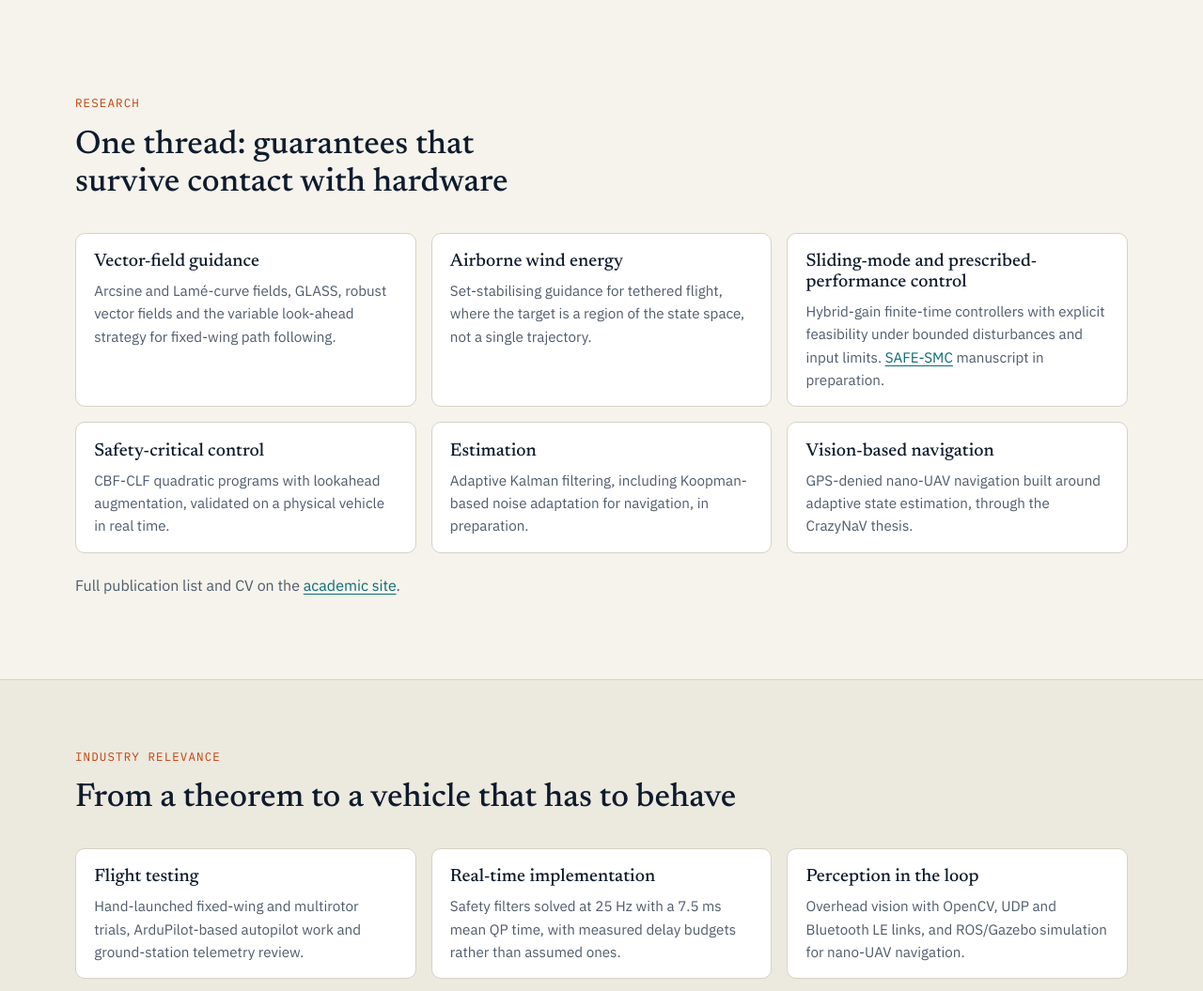
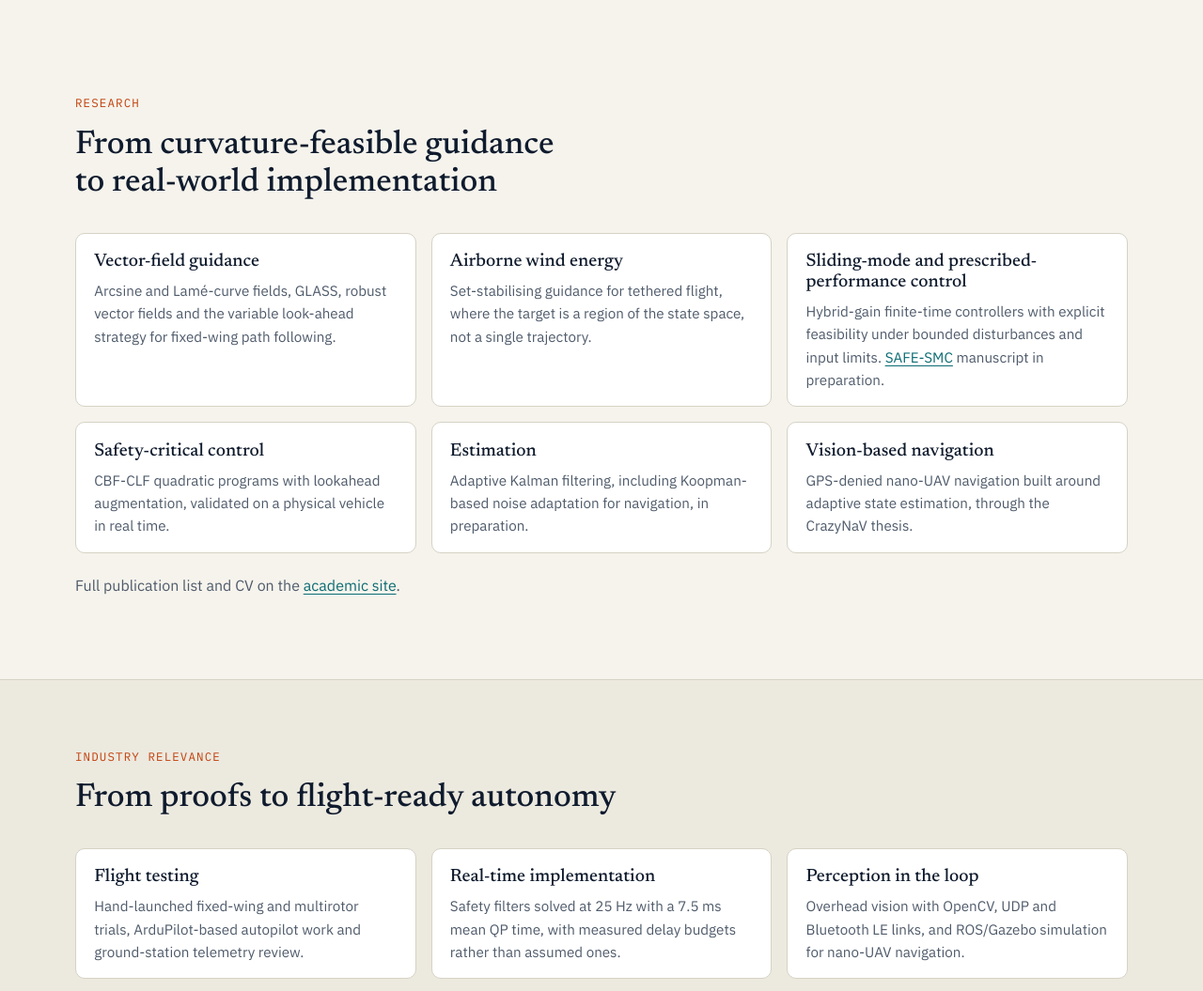
Before and after one commit to amitshivam1407/amitshivam1407.github.io, a plain HTML site: page index.html in a window 1280 px wide. Shown: the part 2960-4015 px from the top of the page at 94% size. Drawn offline with Linux system fonts and the light colour scheme.

Commit message:
Update index.html

```diff
--- a/index.html
+++ b/index.html
@@ -283,7 +283,7 @@ figcaption{font-size:.8rem;color:var(--muted);padding:.55rem .8rem;font-family:"
 <section id="research" class="wrap block">
   <div class="sec-head">
     <p class="kicker">Research</p>
-    <h2>One thread: guarantees that survive contact with hardware</h2>
+    <h2>From curvature-feasible guidance to real-world implementation</h2>
   </div>
   <div class="grid">
     <div class="card"><h3>Vector-field guidance</h3><p>Arcsine and Lamé-curve fields, GLASS, robust vector fields and the variable look-ahead strategy for fixed-wing path following.</p></div>
@@ -300,7 +300,7 @@ figcaption{font-size:.8rem;color:var(--muted);padding:.55rem .8rem;font-family:"
   <div class="wrap block">
     <div class="sec-head">
       <p class="kicker">Industry relevance</p>
-      <h2>From a theorem to a vehicle that has to behave</h2>
+      <h2>From proofs to flight-ready autonomy</h2>
     </div>
     <div class="grid three">
       <div class="card"><h3>Flight testing</h3><p>Hand-launched fixed-wing and multirotor trials, ArduPilot-based autopilot work and ground-station telemetry review.</p></div>
```
